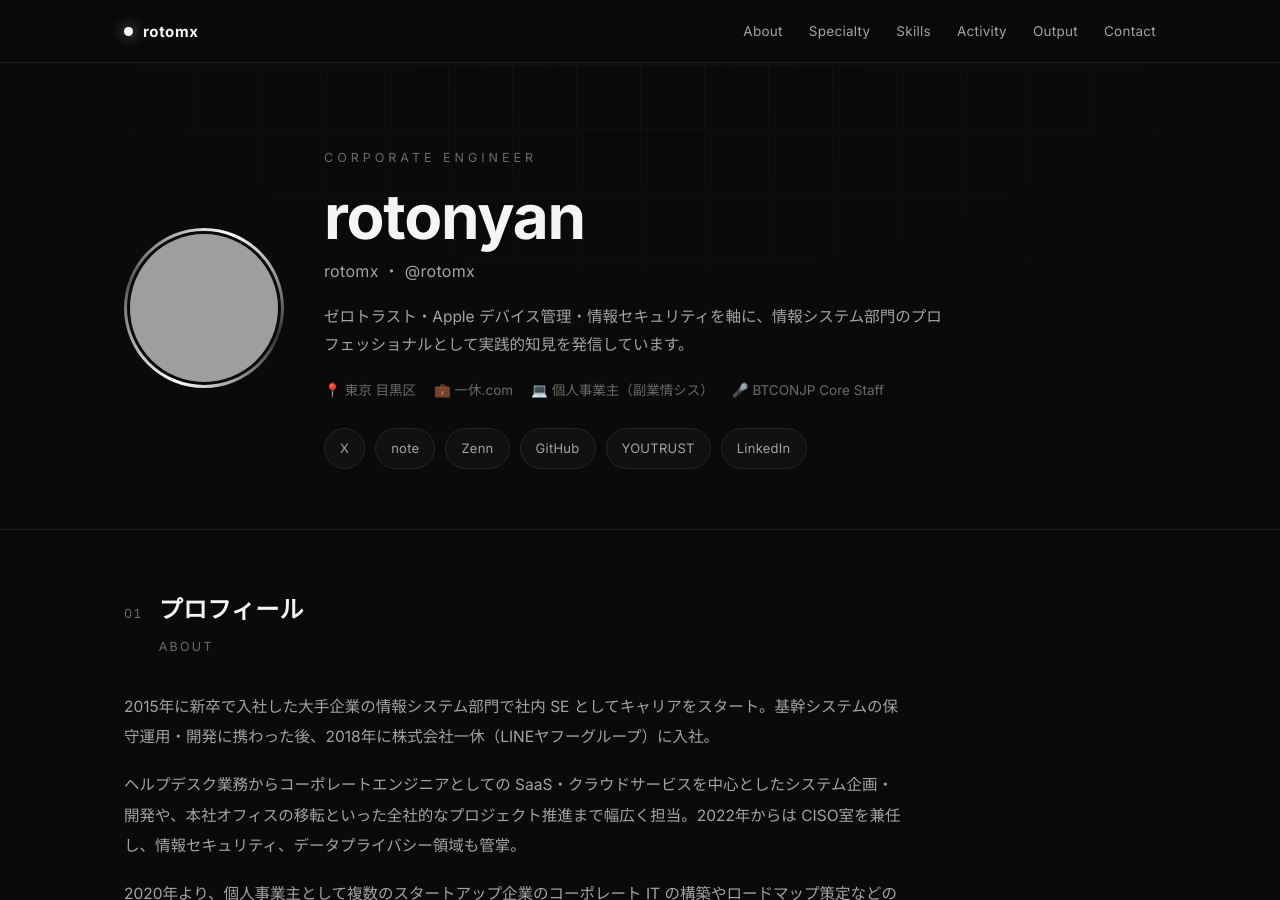
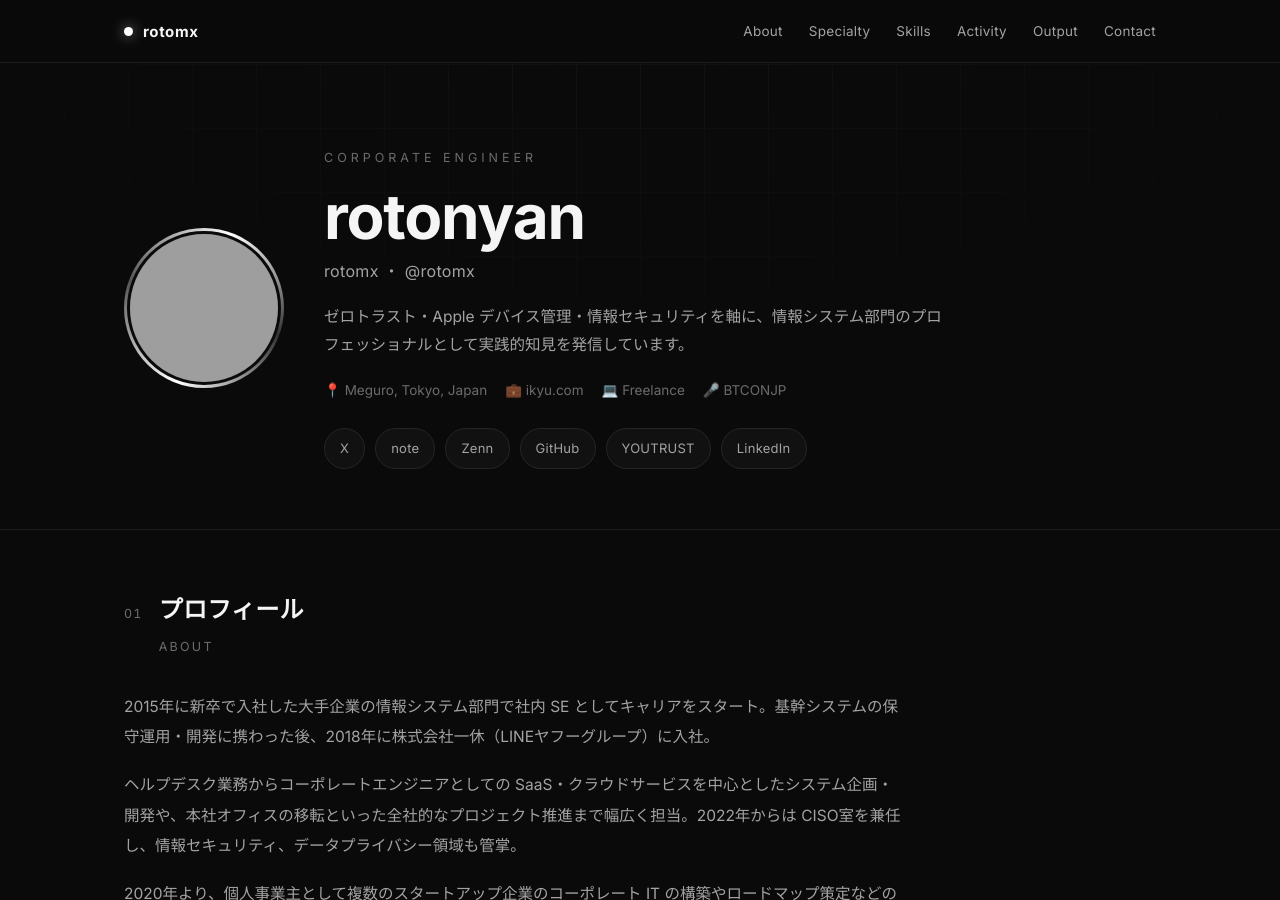
Before and after one commit to rotomx/rotomx.github.io, a Jekyll site: the page index.html, which Jekyll copies as it is, in a window 1280 px wide and 900 px high. Built offline with Jekyll 4.4.1, drawn with Linux system fonts in a browser that asks for light colours; grey boxes are pictures that could not be loaded.

Commit message:
Update index.html

```diff
--- a/index.html
+++ b/index.html
@@ -224,10 +224,10 @@
         <div class="handle">rotomx ・ @rotomx</div>
         <p class="tagline">ゼロトラスト・Apple デバイス管理・情報セキュリティを軸に、情報システム部門のプロフェッショナルとして実践的知見を発信しています。</p>
         <div class="meta-row">
-          <span>📍 東京 目黒区</span>
-          <span>💼 一休.com</span>
-          <span>💻️ 個人事業主（副業情シス）</span>
-          <span>🎤 BTCONJP Core Staff</span>
+          <span>📍 Meguro, Tokyo, Japan</span>
+          <span>💼 ikyu.com</span>
+          <span>💻️ Freelance</span>
+          <span>🎤 BTCONJP</span>
         </div>
         <div class="socials">
           <a href="https://x.com/rotomx" target="_blank" rel="noopener">X</a>
```
